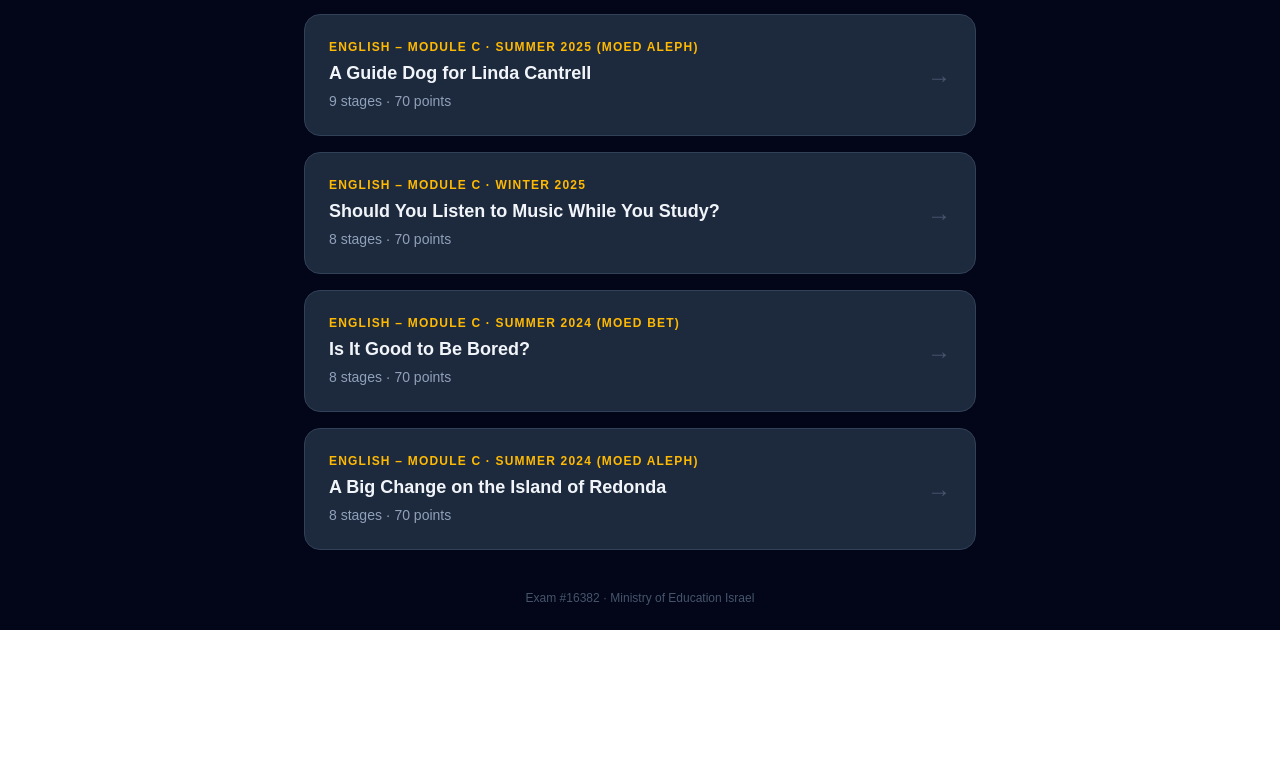
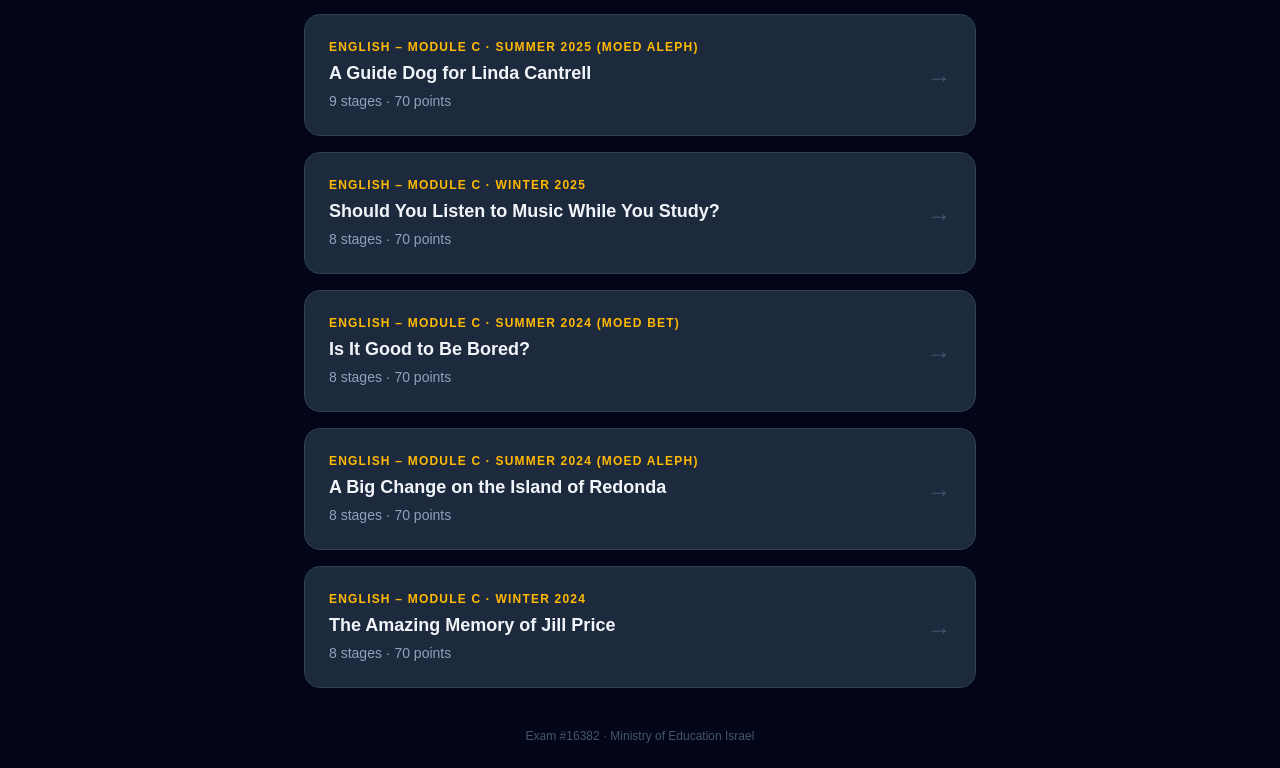
Before and after one commit to yaacovbod/find_-your-way, a Next.js app: page / in a window 1280 px wide. Shown: the part 550-1318 px from the top of the page. Before the commit the page ends 1180 px from the top, so only its background shows below. Built offline with nearby package versions, Linux system fonts and the light colour scheme.

Commit message:
Add exam 1638216 – The Amazing Memory of Jill Price (Module C, Winter 2024)
Co-Authored-By: Claude Sonnet 4.6 <noreply@anthropic.com>

```diff
--- /dev/null
+++ b/data/exams/1638216.ts
@@ -0,0 +1,261 @@
+import type { ExamData } from '@/types/game'
+
+export const exam1638216: ExamData = {
+  id: '1638216',
+  title: 'The Amazing Memory of Jill Price',
+  subject: 'English – Module C',
+  year: 'Winter 2024',
+  text: {
+    title: 'THE AMAZING MEMORY OF JILL PRICE',
+    paragraphs: [
+      {
+        id: 'I',
+        sentences: [
+          {
+            id: 'I-s1',
+            text: 'Do you remember what you did on May 4th, 2015?',
+          },
+          {
+            id: 'I-s2',
+            text: 'What about on November 13th, 2022?',
+          },
+          {
+            id: 'I-s3',
+            text: "Most people probably don't remember, unless it was their birthday or some other special occasion.",
+          },
+          {
+            id: 'I-s4',
+            text: 'However, a few people can remember exactly what they did on every day of their lives.',
+          },
+          {
+            id: 'I-s5',
+            text: 'Jill Price from California, USA, is one of these people.',
+          },
+        ],
+      },
+      {
+        id: 'II',
+        sentences: [
+          {
+            id: 'II-s1',
+            text: 'Jill, who is now 60 years old, easily remembers what she did on every day of her life since she was 14 years old.',
+          },
+          {
+            id: 'II-s2',
+            text: 'She also remembers everything she saw on the news.',
+          },
+          {
+            id: 'II-s3',
+            text: 'However, this does not make her happy.',
+          },
+          {
+            id: 'II-s4',
+            text: 'First of all, it makes her very tired.',
+          },
+          {
+            id: 'II-s5',
+            text: 'In addition, some of her memories are of sad events that she wishes she could forget.',
+          },
+          {
+            id: 'II-s6',
+            text: 'About 20 years ago, Jill decided that she needed to find a way to stop remembering so much.',
+          },
+          {
+            id: 'II-s7',
+            text: 'She sent an email describing her problem to Dr. James McGaugh, a famous brain scientist.',
+          },
+        ],
+      },
+      {
+        id: 'III',
+        sentences: [
+          {
+            id: 'III-s1',
+            text: 'Dr. McGaugh invited Jill to his office and tested her memory.',
+          },
+          {
+            id: 'III-s2',
+            text: 'In his office, he had a large book with a list of all the important things that were in the news on each day of the 20th century.',
+          },
+          {
+            id: 'III-s3',
+            text: 'He chose a few dates between 1980 and 2000 and asked Jill what happened in the news on those days.',
+          },
+          {
+            id: 'III-s4',
+            text: 'To his surprise, Jill knew all the answers.',
+          },
+          {
+            id: 'III-s5',
+            text: 'One time, she said something different from what was in the book.',
+          },
+          {
+            id: 'III-s6',
+            text: 'Dr. McGaugh checked the information and discovered something amazing.',
+          },
+          {
+            id: 'III-s7',
+            text: 'Jill was right and the book was wrong!',
+          },
+          {
+            id: 'III-s8',
+            text: 'Dr. McGaugh did not understand how it was possible to remember so much.',
+          },
+          {
+            id: 'III-s9',
+            text: 'He asked Jill to help him do research on her special ability.',
+          },
+        ],
+      },
+      {
+        id: 'IV',
+        sentences: [
+          {
+            id: 'IV-s1',
+            text: 'Jill has worked with Dr. McGaugh for many years.',
+          },
+          {
+            id: 'IV-s2',
+            text: "He discovered that she doesn't remember many things she learned in school.",
+          },
+          {
+            id: 'IV-s3',
+            text: 'For example, she forgot facts she learned in history lessons.',
+          },
+          {
+            id: 'IV-s4',
+            text: "Jill's strongest memories are about her daily life, but it is not clear how she remembers all the details.",
+          },
+          {
+            id: 'IV-s5',
+            text: 'Dr. McGaugh is still trying to find out why Jill cannot forget anything that happens to her.',
+          },
+          {
+            id: 'IV-s6',
+            text: 'He believes that forgetting is important because it helps us have a happier life.',
+          },
+          {
+            id: 'IV-s7',
+            text: 'Jill agrees.',
+          },
+          {
+            id: 'IV-s8',
+            text: '"I wish I could forget things," she says.',
+          },
+          {
+            id: 'IV-s9',
+            text: '"It would improve my life."',
+          },
+        ],
+      },
+    ],
+  },
+  questions: [
+    {
+      id: 1,
+      type: 'multiple-choice',
+      paragraphId: 'I',
+      instruction: 'Circle the number of the correct answer.',
+      question: 'What are we told about Jill Price in paragraph I?',
+      options: [
+        'How she is different from most other people.',
+        'Which dates are important in her life.',
+        'When her birthday is.',
+        'What she likes to do every day.',
+      ],
+      correctOption: 0,
+      hint: "The paragraph opens with questions about memory that most people can't answer. The last two sentences introduce Jill and what makes her special. What sets her apart from most people?",
+      points: 8,
+    },
+    {
+      id: 2,
+      type: 'click-text',
+      paragraphId: 'I',
+      instruction: 'Click on the sentence in the text that completes the answer.',
+      question: 'According to paragraph I, why might some people remember what happened on May 4th, 2015? Give ONE answer.',
+      questionPrefix: 'Because it was...',
+      correctSentenceIds: ['I-s3'],
+      hint: "The paragraph says most people don't remember a random date — but gives an exception. Look for the sentence with 'unless.'",
+      points: 8,
+    },
+    {
+      id: 3,
+      type: 'multiple-choice',
+      paragraphId: 'II',
+      instruction: 'Circle the number of the correct answer.',
+      question: 'What makes Jill tired?',
+      options: [
+        'Trying to remember happy things.',
+        'Feeling sad very often.',
+        'Remembering so much of her life.',
+        'Writing many emails.',
+      ],
+      correctOption: 2,
+      hint: "Paragraph II lists the negative effects of Jill's memory. The first effect mentioned uses the phrase 'First of all.' What does it say?",
+      points: 8,
+    },
+    {
+      id: 4,
+      type: 'click-text',
+      paragraphId: 'II',
+      instruction: 'Click on the sentence in the text that completes the answer.',
+      question: 'Why did Jill write to Dr. McGaugh about her problem?',
+      questionPrefix: 'Because she wanted to...',
+      correctSentenceIds: ['II-s6'],
+      hint: "Jill made a decision before contacting Dr. McGaugh. Look for the sentence that describes what she decided she needed to do. It starts with 'About 20 years ago.'",
+      points: 8,
+    },
+    {
+      id: 5,
+      type: 'multi-select-options',
+      paragraphId: 'III',
+      instruction: 'Put a ✓ by the TWO correct answers.',
+      question: 'How did Jill surprise Dr. McGaugh?',
+      options: [
+        'i) She remembered where his office was.',
+        'ii) She remembered the news on all the dates he chose.',
+        'iii) She did not enjoy answering his questions.',
+        'iv) She knew a fact that was wrong in the book.',
+        'v) She knew a lot about the brain.',
+        'vi) She did not enjoy talking about her life.',
+      ],
+      correctOptions: [1, 3],
+      requiredSelections: 2,
+      hint: 'Two things surprised Dr. McGaugh. One was that Jill answered all his questions correctly. The other was that she corrected a mistake in his book. Find the answers that match these two facts.',
+      points: 14,
+    },
+    {
+      id: 6,
+      type: 'click-text',
+      paragraphId: 'IV',
+      instruction: 'Click on the sentence in the text that completes the answer.',
+      question: "Jill doesn't remember many things she learned in school. According to line 23, what did Jill forget?",
+      questionPrefix: 'She forgot...',
+      correctSentenceIds: ['IV-s3'],
+      hint: "Dr. McGaugh discovered a gap in Jill's memory. The paragraph gives a specific example from school. Look for 'For example.'",
+      points: 8,
+    },
+    {
+      id: 7,
+      type: 'click-text',
+      paragraphId: 'IV',
+      instruction: 'Click on the sentence in the text that completes the answer.',
+      question: 'According to line 25, what does Dr. McGaugh want to know about Jill?',
+      questionPrefix: 'He wants to know why she...',
+      correctSentenceIds: ['IV-s5'],
+      hint: "Dr. McGaugh is still researching one specific question about Jill. Look for 'trying to find out.'",
+      points: 8,
+    },
+    {
+      id: 8,
+      type: 'click-text',
+      paragraphId: 'IV',
+      instruction: 'Click on the sentence in the text that completes the answer.',
+      question: 'Why does Jill want to forget things?',
+      questionPrefix: 'Because...',
+      correctSentenceIds: ['IV-s9'],
+      hint: "Jill explains in her own words why she wishes she could forget. Look for the short sentence at the very end of the text where she says what forgetting would do for her.",
+      points: 8,
+    },
+  ],
+}
--- a/data/exams/index.ts
+++ b/data/exams/index.ts
@@ -4,9 +4,10 @@ import { exam1638212 } from './1638212'
 import { exam1638213 } from './1638213'
 import { exam1638214 } from './1638214'
 import { exam1638215 } from './1638215'
+import { exam1638216 } from './1638216'
 import type { ExamData } from '@/types/game'
 
-export const allExams: ExamData[] = [exam16382, exam163821, exam1638212, exam1638213, exam1638214, exam1638215]
+export const allExams: ExamData[] = [exam16382, exam163821, exam1638212, exam1638213, exam1638214, exam1638215, exam1638216]
 
 export function getExamById(id: string): ExamData | undefined {
   return allExams.find((e) => e.id === id)
```
